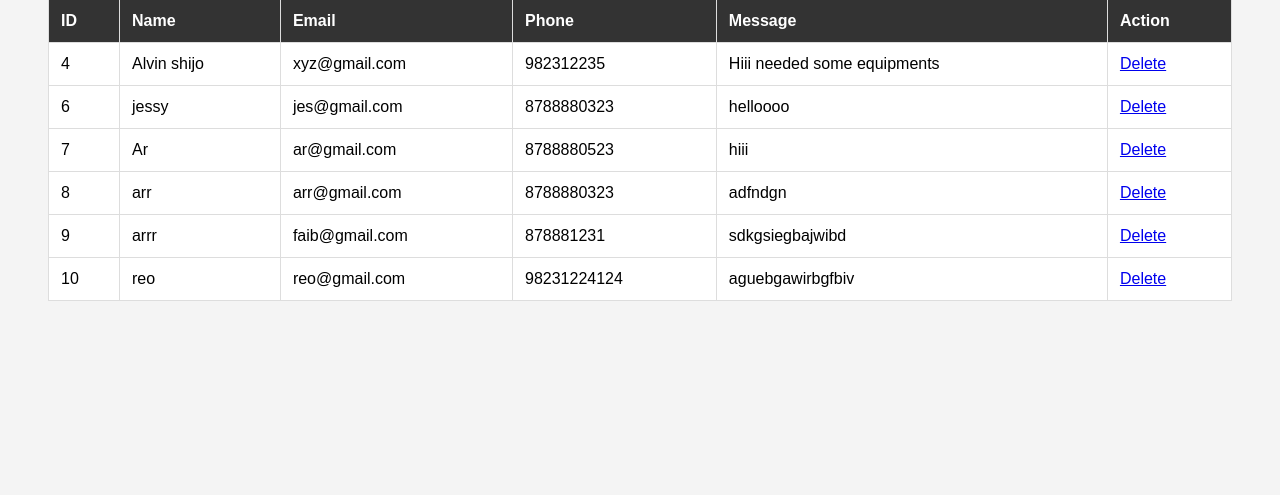
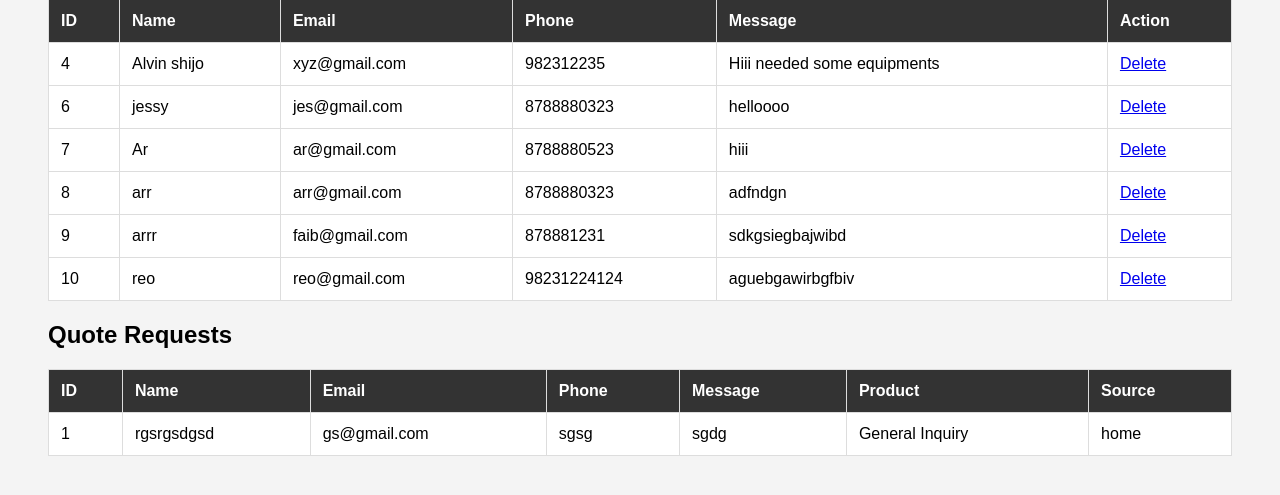
Before and after one commit to aaronraju07/meditech-website, a Flask app: page /admin in a window 1280 px wide. Shown: the part 146-641 px from the top of the page. Run offline with Flask 3, Linux system fonts and the light colour scheme; the visitor is signed in with stand-in values (Sample User, id 1); data comes from the database, SQL or seed files in the repository; both versions use the stored data as it was after the commit.

Commit message:
updated quote system fix

```diff
--- a/main.py
+++ b/main.py
@@ -31,6 +31,18 @@ def init_db():
             description TEXT,
             image TEXT
         )
+    ''')
+
+    cur.execute('''
+    CREATE TABLE IF NOT EXISTS quotes (
+    id INTEGER PRIMARY KEY AUTOINCREMENT,
+    name TEXT,
+    email TEXT,
+    phone TEXT,
+    message TEXT,
+    product TEXT,
+    source TEXT
+    )
     ''')
 
     conn.commit()
@@ -75,17 +87,24 @@ def admin():
     conn = sqlite3.connect('database.db')
     cur = conn.cursor()
 
+    # Fetch contacts
     cur.execute("SELECT * FROM contact")
-    data = cur.fetchall()
+    contacts = cur.fetchall()
+
+    # Fetch quotes
+    cur.execute("SELECT * FROM quotes")
+    quotes = cur.fetchall()
 
     conn.close()
 
-    return render_template('admin.html', contacts=data)
+    return render_template('admin.html', contacts=contacts, quotes=quotes)
 
 
 # ---------------- CONTACT ----------------
 @app.route('/contact', methods=['POST'])
 def contact():
+    print("CONTACT ROUTE HIT")
+
     name = request.form['name']
     email = request.form['email']
     phone = request.form['phone']
@@ -217,6 +236,31 @@ def edit_product(id):
 
     return render_template('edit_product.html', product=product)
 
+
+@app.route("/submit-quote", methods=["POST"])
+def submit_quote():
+    print("QUOTE ROUTE HIT")
+
+    name = request.form.get("name")
+    email = request.form.get("email")
+    phone = request.form.get("phone")
+    message = request.form.get("message")
+    product = request.form.get("product")
+    source = request.form.get("source")
+
+    conn = sqlite3.connect('database.db')
+    cur = conn.cursor()
+
+    cur.execute("""
+        INSERT INTO quotes (name, email, product, source)
+        VALUES (?, ?, ?, ?)
+    """, (name, email, product, source))
+
+    conn.commit()
+    conn.close()
+
+    return redirect("/")
+
 # ---------------- TEST ----------------
 
 
--- a/static/app.js
+++ b/static/app.js
@@ -284,3 +284,7 @@ if (layoutBtn && productGrid) {
         productGrid.classList.toggle('grid-mode');
     });
 }
+
+document.getElementById("checkout-cart").addEventListener("click", function () {
+    document.getElementById("quote-modal").showModal();
+});
--- a/templates/admin.html
+++ b/templates/admin.html
@@ -74,6 +74,32 @@
         {% endfor %}
     </table>
 
+    <h2>Quote Requests</h2>
+
+    <table border="1">
+        <tr>
+            <th>ID</th>
+            <th>Name</th>
+            <th>Email</th>
+            <th>Phone</th>
+            <th>Message</th>
+            <th>Product</th>
+            <th>Source</th>
+        </tr>
+
+        {% for q in quotes %}
+        <tr>
+            <td>{{ q[0] }}</td>
+            <td>{{ q[1] }}</td>
+            <td>{{ q[2] }}</td>
+            <td>{{ q[3] }}</td>
+            <td>{{ q[4] }}</td>
+            <td>{{ q[5] }}</td>
+            <td>{{ q[6] }}</td>
+        </tr>
+        {% endfor %}
+    </table>
+
 </body>
 
 </html>
```
Also changed, not shown: templates/index.html (+4 -4 lines), templates/products.html (+9 -6 lines), database.db.
